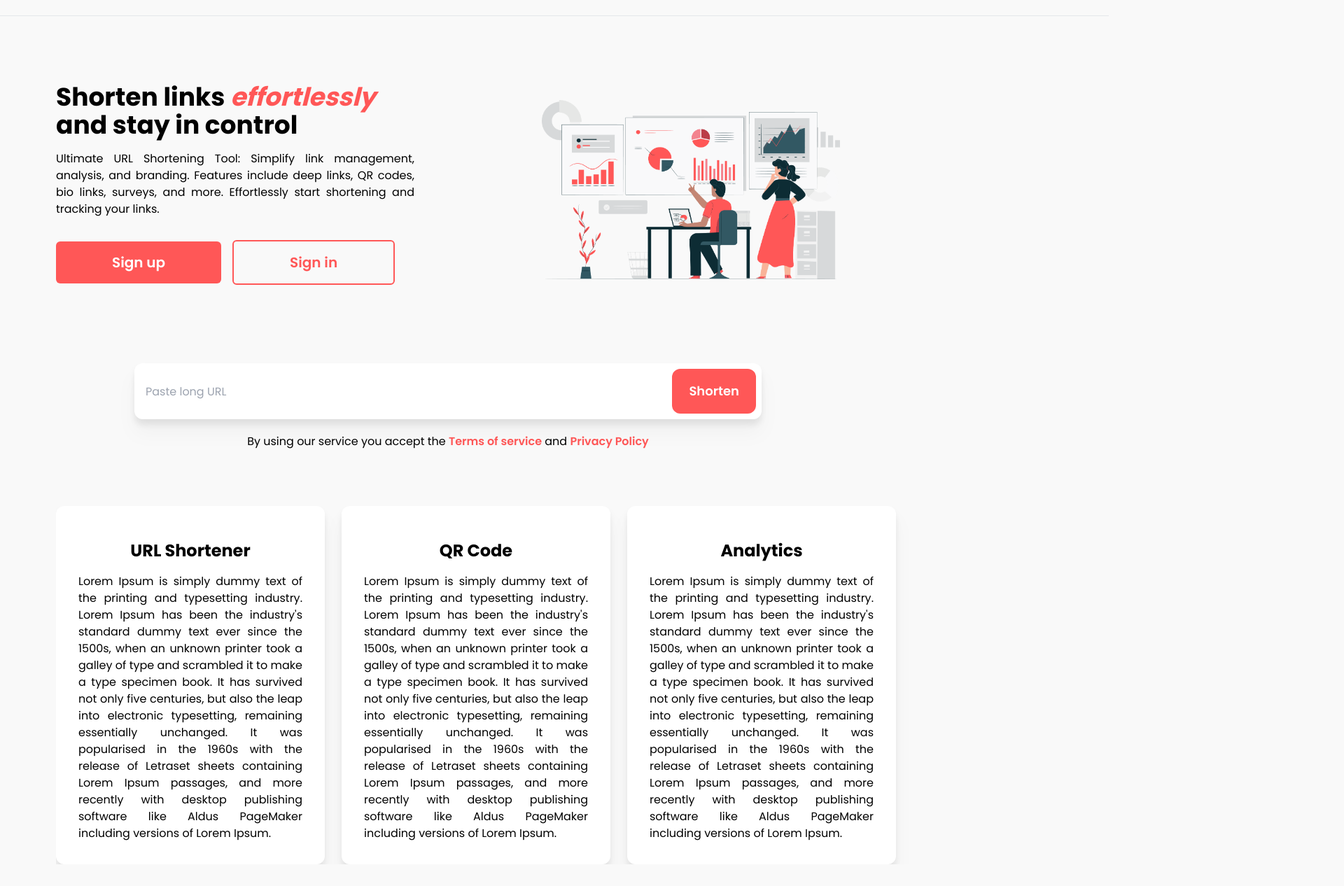
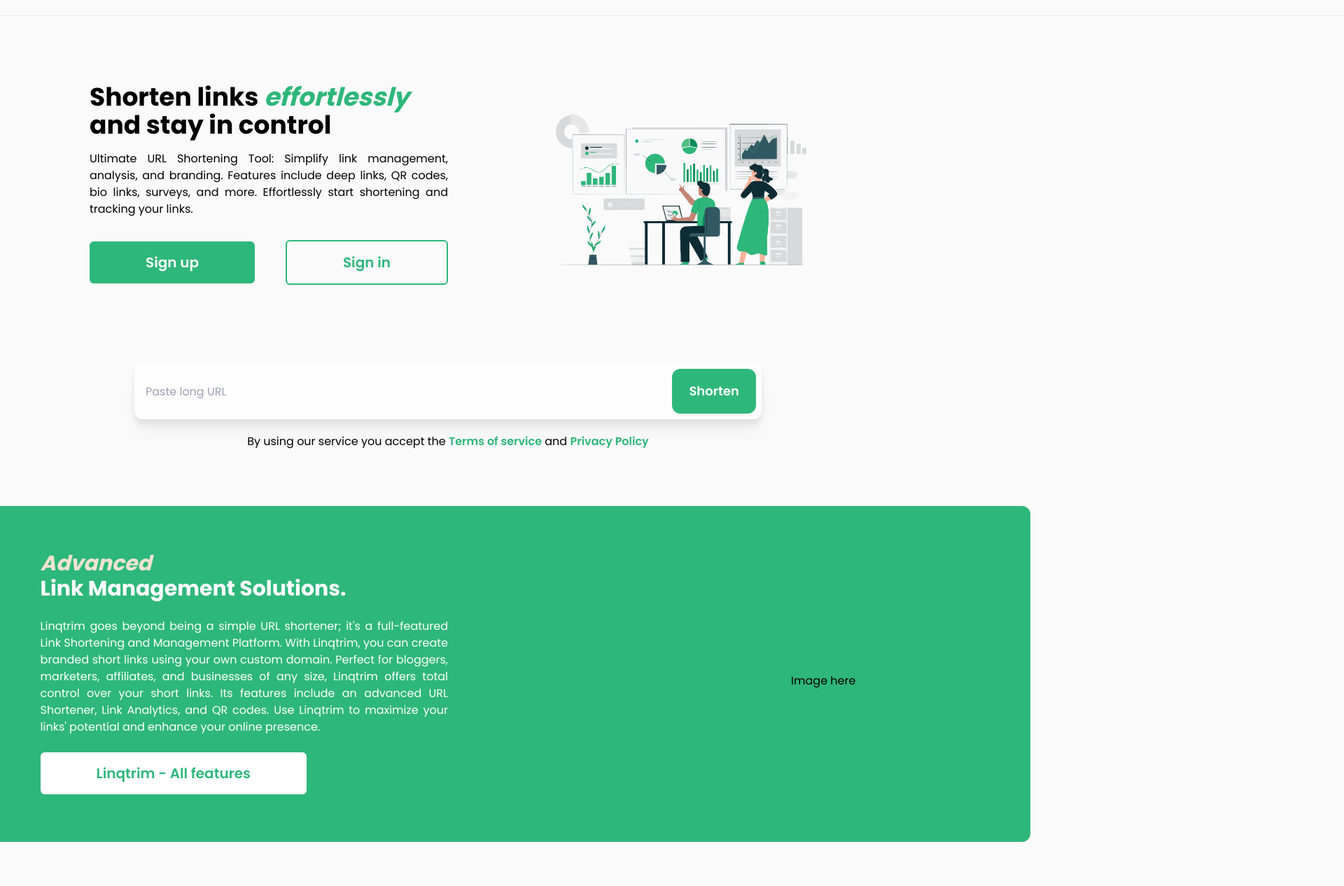
Before and after one commit to emmanuelawe/linqtrim, a Next.js app: page / in a window 1280 px wide. Shown: the part 74-1340 px from the top of the page at 70% size, 1920 px wide, since content can reach past the window. Built offline with nearby package versions, Linux system fonts and the light colour scheme.

Commit message:
Color scheme change

```diff
--- a/app/globals.css
+++ b/app/globals.css
@@ -17,7 +17,7 @@
 }
 
 body {
-  @apply bg-[#f9f9f9] md:container md:mx-auto mx-6 overflow-x-hidden
+  @apply bg-[#fafafa] md:container md:mx-auto mx-6 overflow-x-hidden
   /* color: rgb(var(--foreground-rgb));
   background: linear-gradient(
       to bottom,
@@ -38,21 +38,25 @@
 }
 
 .button {
-  @apply cursor-pointer bg-[#FF5757] text-white font-semibold rounded-md p-3 items-center transition ease-in-out delay-100 hover:bg-[#e12c2c] duration-300 ;
+  @apply cursor-pointer bg-[#2EB77A] text-white font-semibold rounded-md p-3 items-center transition ease-in-out delay-100 hover:bg-[#038C5A] duration-300 ;
 }
 
 .button_stroke {
-  @apply cursor-pointer hover:border-[#FF5757] text-black hover:text-[#FF5757] hover:border-b-4 rounded-sm font-semibold p-3 items-center;
+  @apply cursor-pointer hover:border-[#2EB77A] text-black hover:text-[#2EB77A] hover:border-b-4 ease-in-out duration-100 rounded-sm font-semibold p-3 items-center;
 }
 
 .url_button {
-  @apply cursor-pointer h-10 md:h-[4rem] bg-[#FF5757] text-sm md:text-lg text-white font-semibold rounded-xl md:px-6 md:py-3 py-2 px-3 items-center transition ease-in-out delay-100 hover:bg-[#e12c2c] duration-300;
+  @apply cursor-pointer h-10 md:h-[4rem] bg-[#2EB77A] text-sm md:text-lg text-white font-semibold rounded-xl md:px-6 md:py-3 py-2 px-3 items-center transition ease-in-out delay-100 hover:bg-[#038C5A] duration-300;
 }
 
 .hbutton_border {
-  @apply cursor-pointer border-[#FF5757] md:text-xl text-lg transition ease-in-out delay-100 hover:-translate-y-1 hover:scale-105 hover:bg-[#e12c2c] hover:text-white hover:border-none md:py-4 md:px-20 py-2 px-10 text-[#FF5757] border-2 rounded-md font-semibold items-center;
+  @apply cursor-pointer border-[#2EB77A] md:text-xl text-lg transition ease-in-out delay-100 hover:scale-105 hover:bg-[#038C5A] hover:text-white hover:border-none md:py-4 md:px-20 py-2 px-10 text-[#2EB77A] border-2 rounded-md font-semibold items-center;
 }
 
 .hbutton {
-  @apply cursor-pointer bg-[#FF5757] md:text-xl text-lg transition ease-in-out delay-100 hover:-translate-y-1 hover:scale-105 hover:bg-[#e12c2c] duration-300 md:py-4 md:px-20 py-2 px-10 text-white font-semibold rounded-md items-center;
+  @apply cursor-pointer bg-[#2EB77A] md:text-xl text-lg transition ease-in-out delay-100  hover:scale-105 hover:bg-[#038C5A] duration-300 md:py-4 md:px-20 py-2 px-10 text-white font-semibold rounded-md items-center;
 }
+
+.bdbutton {
+  @apply cursor-pointer bg-white md:text-xl text-lg transition ease-in-out delay-100  hover:scale-105 hover:bg-[#038C5A] duration-300 md:py-4 md:p-20 py-2 px-10 text-[#2EB77A] font-semibold rounded-md items-center;
+}
--- a/app/layout.tsx
+++ b/app/layout.tsx
@@ -26,7 +26,7 @@
 }>) {
   return (
     <html lang="en">
-      <body className={poppins.className}>
+      <body className={` ${poppins.className}`}>
         <Navbar />
         {children}
       </body>
--- a/app/page.tsx
+++ b/app/page.tsx
@@ -1,3 +1,4 @@
+import BriefDescription from "@/components/BriefDescription";
 import HeroSection from "@/components/HeroSection";
 import InputURL from "@/components/InputURL";
 import LinqFeatures from "@/components/LinqFeatures";
@@ -7,6 +8,7 @@
     <main className="flex flex-col min-h-screen">
       <HeroSection />
       <InputURL />
+      <BriefDescription />
       <LinqFeatures />
     </main>
   );
--- /dev/null
+++ b/components/BriefDescription.tsx
@@ -0,0 +1,31 @@
+import React from "react";
+
+const BriefDescription = () => {
+  return (
+    <main className="bg-[#2EB77A] h-[60vh] rounded-xl my-20 -mx-[15%]">
+      <div className="mx-[15%] flex my-16 justify-between items-center ">
+        <section className="md:max-w-[50%] w-full">
+          <h2 className="md:text-3xl text-xl font-bold text-white mb-6">
+            <span className="text-[#F2E3D0] italic">Advanced</span>
+            <br /> Link Management Solutions.
+          </h2>
+          <p className="text-white text-justify text-sm md:text-base">
+            Linqtrim goes beyond being a simple URL shortener; it&apos;s a
+            full-featured Link Shortening and Management Platform. With
+            Linqtrim, you can create branded short links using your own custom
+            domain. Perfect for bloggers, marketers, affiliates, and businesses
+            of any size, Linqtrim offers total control over your short links.
+            Its features include an advanced URL Shortener, Link Analytics, and
+            QR codes. Use Linqtrim to maximize your links&apos; potential and enhance
+            your online presence.
+          </p>
+          <button className="bdbutton text-left my-6">Linqtrim - All features</button>
+        </section>
+
+        <section className="hidden md:flex">Image here</section>
+      </div>
+    </main>
+  );
+};
+
+export default BriefDescription;
--- a/components/HeroSection.tsx
+++ b/components/HeroSection.tsx
@@ -3,7 +3,7 @@
 const HeroSection = () => {
   return (
     <main
-      className="flex md:pt-20 pt-10 md:mx-20"
+      className="flex md:pt-20 pt-16 md:mx-32 mx-4"
     >
       <div className="flex items-center justify-between max-h-[50%]">
 
@@ -11,7 +11,7 @@
       <section className="max-w-[32rem] items-center md:items-start">
         <h1 className="h1 py-4">
           Shorten links{" "}
-          <span className="italic text-[#FF5757]">effortlessly</span>
+          <span className="italic text-[#2EB77A]">effortlessly</span>
           <br /> and stay in control
         </h1>
         <p className="text-justify md:text-base text-sm">
@@ -20,7 +20,7 @@
           and more. Effortlessly start shortening and tracking your links.
         </p>
 
-        <div className="space-x-4 my-8">
+        <div className="my-8 flex flex-col md:flex-row justify-between items-center space-y-6 md:space-y-0">
           <button className="hbutton">Sign up</button>
           <button className="hbutton_border">Sign in</button>
         </div>
--- a/components/InputURL.tsx
+++ b/components/InputURL.tsx
@@ -5,7 +5,7 @@
         <input
           type="text"
           placeholder="Paste long URL"
-          className="flex pl-4 py-3 pr-32 md:placeholder:text-base placeholder:text-sm focus:outline-none md:h-20 h-14 min-w-[100%] rounded-xl bg-white"
+          className="flex pl-4 py-3 pr-32 md:placeholder:text-base placeholder:text-sm focus:outline-none md:h-20 h-14 min-w-[100%] rounded-xl bg-[#fdfdfd]"
         />
         <button className="url_button absolute right-2 self-center">
           Shorten
@@ -13,8 +13,8 @@
       </div>
       <p className="self-center text-xs text-center md:text-base">
         By using our service you accept the{" "}
-        <span className="font-semibold text-[#FF5757]">Terms of service</span>{" "}
-        and <span className="font-semibold text-[#FF5757]">Privacy Policy</span>
+        <span className="font-semibold text-[#2EB77A]">Terms of service</span>{" "}
+        and <span className="font-semibold text-[#2EB77A]">Privacy Policy</span>
       </p>
     </main>
   );
--- a/components/LinqFeatures.tsx
+++ b/components/LinqFeatures.tsx
@@ -1,8 +1,8 @@
 const LinqFeatures = () => {
   return (
-    <main className="md:my-20 my-10 md:mx-20 flex w-full md:flex-wrap overflow-x-auto md:overflow-hidden space-x-2 md:space-x-6">
+    <main className="md:my-20 mt-20 md:mx-20 flex flex-col md:flex-row items-center justify-between space-y-6 md:space-y-0">
         {/* REPLACE THESE CARDS BY MAPPING */}
-      <section className="bg-[#ffffff] flex flex-shrink-0 flex-col items-center drop-shadow-xl h-[48rem] md:h-[32rem] w-64 md:w-[30%] rounded-xl p-8">
+      <section className="bg-[#fdfdfd] flex flex-col items-center drop-shadow-xl h-[32rem] w-full md:w-[30%] rounded-xl p-8">
         <h1 className="text-2xl font-bold py-4">URL Shortener</h1>
         <p className="text-justify">
           Lorem Ipsum is simply dummy text of the printing and typesetting
@@ -10,14 +10,11 @@
           since the 1500s, when an unknown printer took a galley of type and
           scrambled it to make a type specimen book. It has survived not only
           five centuries, but also the leap into electronic typesetting,
-          remaining essentially unchanged. It was popularised in the 1960s with
-          the release of Letraset sheets containing Lorem Ipsum passages, and
-          more recently with desktop publishing software like Aldus PageMaker
-          including versions of Lorem Ipsum.
-        </p>
+          remaining essentially unchanged.
+          </p>
       </section>
 
-      <section className="bg-[#ffffff] flex flex-shrink-0 flex-col items-center drop-shadow-xl  h-[48rem] md:h-[32rem] w-64 md:w-[30%] rounded-xl p-8">
+      <section className="bg-[#fdfdfd] flex flex-col items-center drop-shadow-xl  h-[32rem] w-full md:w-[30%] rounded-xl p-8">
         <h1 className="text-2xl font-bold py-4">QR Code</h1>
         <p className="text-justify">
           Lorem Ipsum is simply dummy text of the printing and typesetting
@@ -25,25 +22,19 @@
           since the 1500s, when an unknown printer took a galley of type and
           scrambled it to make a type specimen book. It has survived not only
           five centuries, but also the leap into electronic typesetting,
-          remaining essentially unchanged. It was popularised in the 1960s with
-          the release of Letraset sheets containing Lorem Ipsum passages, and
-          more recently with desktop publishing software like Aldus PageMaker
-          including versions of Lorem Ipsum.
+          remaining essentially unchanged.
         </p>
       </section>
 
-      <section className="bg-[#ffffff] flex flex-shrink-0 flex-col items-center drop-shadow-xl  h-[48rem] md:h-[32rem] w-64 md:w-[30%] rounded-xl p-8">
-        <h1 className="text-2xl font-bold py-4">Analytics</h1>
+      <section className="bg-[#fdfdfd] flex flex-col items-center drop-shadow-xl  h-[32rem] w-full md:w-[30%] rounded-xl p-8">
+        <h1 className="text-2xl font-bold py-4">Link Analytics</h1>
         <p className="text-justify">
           Lorem Ipsum is simply dummy text of the printing and typesetting
           industry. Lorem Ipsum has been the industry&apos;s standard dummy text ever
           since the 1500s, when an unknown printer took a galley of type and
           scrambled it to make a type specimen book. It has survived not only
           five centuries, but also the leap into electronic typesetting,
-          remaining essentially unchanged. It was popularised in the 1960s with
-          the release of Letraset sheets containing Lorem Ipsum passages, and
-          more recently with desktop publishing software like Aldus PageMaker
-          including versions of Lorem Ipsum.
+          remaining essentially unchanged.
         </p>
       </section>
     </main>
--- a/components/Navbar.tsx
+++ b/components/Navbar.tsx
@@ -14,7 +14,7 @@
               width={200}
               height={200}
               alt="Linqtrim Logo"
-              className="md:w-48 md:h-12 w-24 h-6 md:-ml-[0.4rem] -ml-[0.2rem]"
+              className="md:w-48 md:h-12 w-24 h-6 md:-ml-[0.4rem] -ml-[0.2rem] hover:scale-105 ease-in-out duration-500"
             />
           </section>
         </Link>
@@ -34,7 +34,7 @@
           </div>
         </section>
       </main>
-      <p className="border-b border-gray-200 -mx-96" />
+      <p className="border-b border-gray-200 -mx-[100%]" />
     </main>
   );
 };
```
Also changed, not shown: components/MobileMenu.tsx (+6 -6 lines), public/Linqtrimlogo.png, public/illustration.png.
